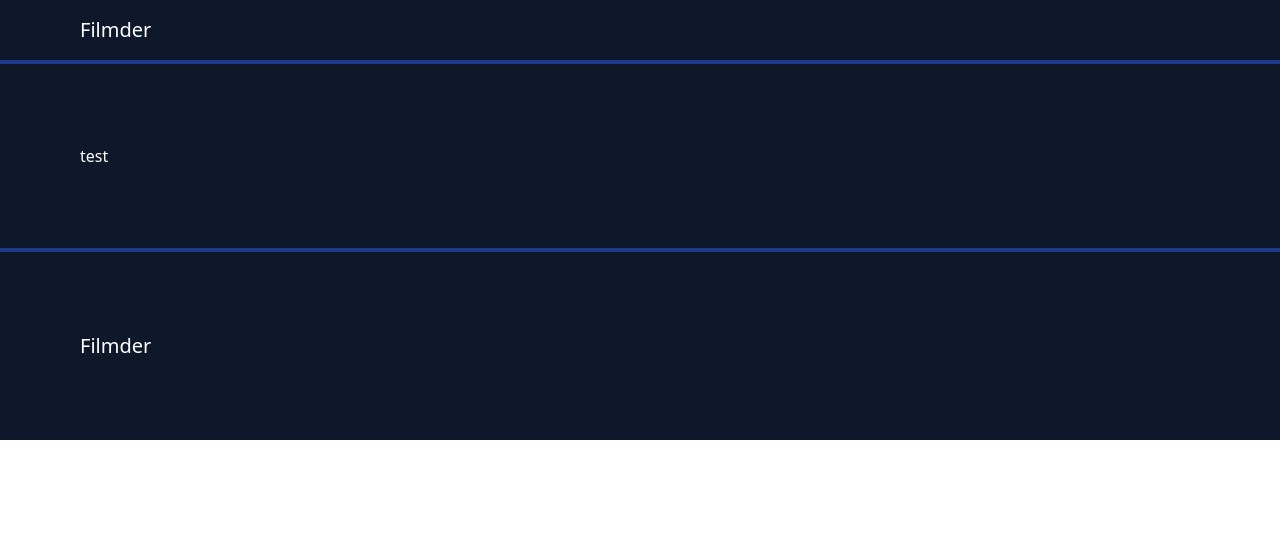
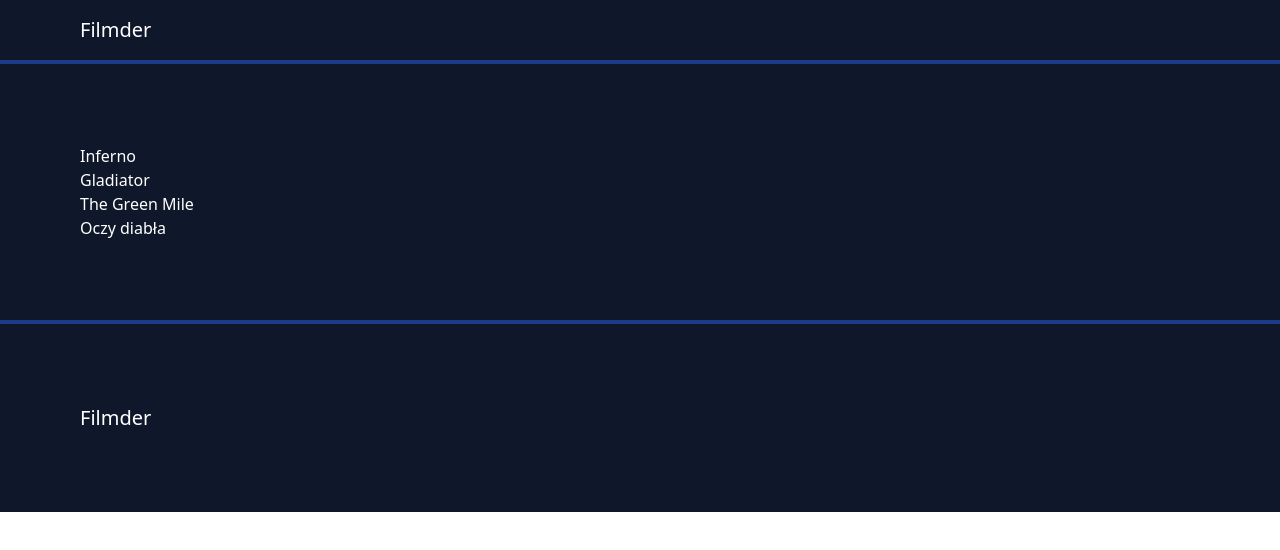
Before and after one commit to Lckvv/Filmder, a React (Create React App) app: page / in a window 1280 px wide. Shown: the top 550 px of the page. Built offline with nearby package versions, Linux system fonts and the light colour scheme.

Commit message:
fakedata with fetching

```diff
--- /dev/null
+++ b/src/app/data/films.json
@@ -0,0 +1,30 @@
+[
+  {
+    "id": "1and3011",
+    "imageUrl": "https://fwcdn.pl/fpo/94/59/689459/7752134.3.jpg",
+    "title": "Inferno",
+    "summary": "Amerykański dramat kryminalny z 2016",
+    "rating": "6.2"
+  },
+  {
+    "id": "1asa21",
+    "imageUrl": "https://oldcamera.pl/wp-content/uploads/2019/09/gladiator.jpg",
+    "title": "Gladiator",
+    "summary": "Film kostiumowy produkcji USA z 2000 roku w reżyserii Ridleya Scotta",
+    "rating": "8.1"
+  },
+  {
+    "id": "22pp2",
+    "imageUrl": "https://m.media-amazon.com/images/I/71Q6YhYVSKL.jpg",
+    "title": "The Green Mile",
+    "summary": "Zielona mila (ang. The Green Mile) – amerykański film fabularny z 1999 roku w reżyserii Franka Darabonta",
+    "rating": "8.6"
+  },
+  {
+    "id": "3463sa",
+    "imageUrl": "https://www.swiatksiazki.pl/media/catalog/product/cache/eaf55611dc9c3a2fa4224fad2468d647/9/8/9899906502398-1.jpg",
+    "title": "Oczy diabła",
+    "summary": "Arcydzieło",
+    "rating": "4.0"
+  }
+]
--- a/src/components/pages/IndexPage.tsx
+++ b/src/components/pages/IndexPage.tsx
@@ -1,10 +1,38 @@
-import React from 'react';
+import React, {useEffect, useState} from 'react';
 import TemplatePage from "../../templates/TemplatePage";
 
 const IndexPage = () => {
+    const [data, setData] = useState(
+        [{
+            id: "1",
+            imageUrl: "",
+            title: "",
+            summary: "",
+            rating: ""
+        }]
+    );
+
+    // @ts-ignore
+    useEffect(() => {
+        const fetchData = async () => {
+            const result = (await require('../../app/data/films.json'));
+
+            setData(result)
+            console.log(result)
+        }
+
+        fetchData();
+    }, []);
+
     return (
         <TemplatePage className={"py-20"}>
-            test
+            <ul>
+                {data !== undefined && data.map(item => (
+                    <li key={item.title}>
+                        {item.title}
+                    </li>
+                ))}
+            </ul>
         </TemplatePage>
     );
 };
```
Also changed, not shown: .eslintrc.json.
